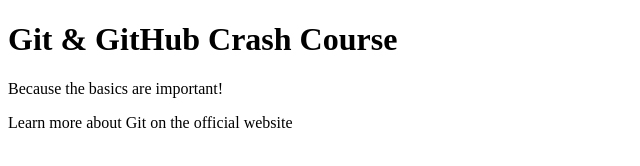
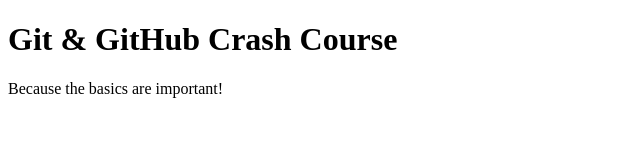
Before and after one commit to JosueMoreno/github-essentials, a plain HTML site: page index.html in a window 1280 px wide. Shown: the whole page, without its empty margins (0-640 px from the left). Drawn offline with Linux system fonts and the light colour scheme.

Commit message:
Revert "Added a new paragraph"
This reverts commit 539c47573952412bd94811a76ed6c7c9efa4ab09.

```diff
--- a/index.html
+++ b/index.html
@@ -9,6 +9,5 @@
   <body>
     <h1>Git & GitHub Crash Course</h1>
     <p>Because the basics are important!</p>
-    <p>Learn more about Git on the official website</p>
   </body>
 </html>
```
